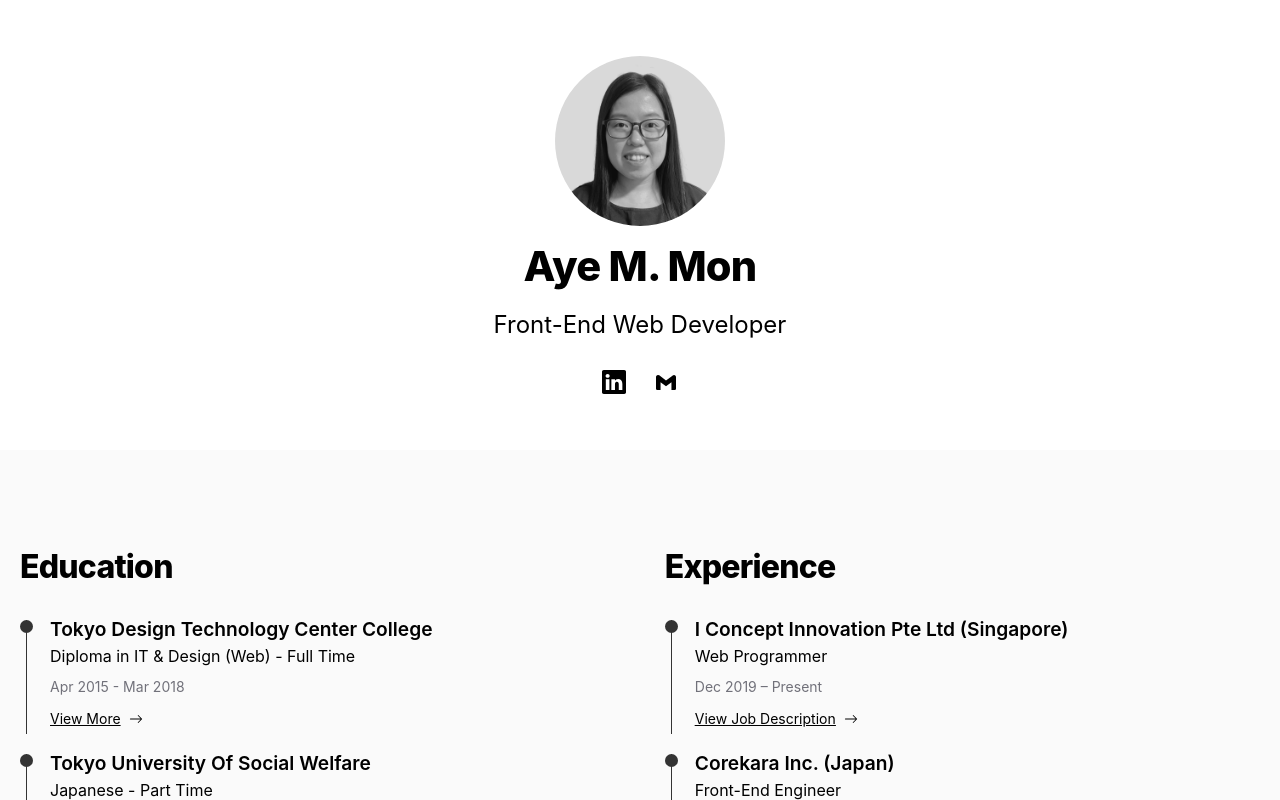
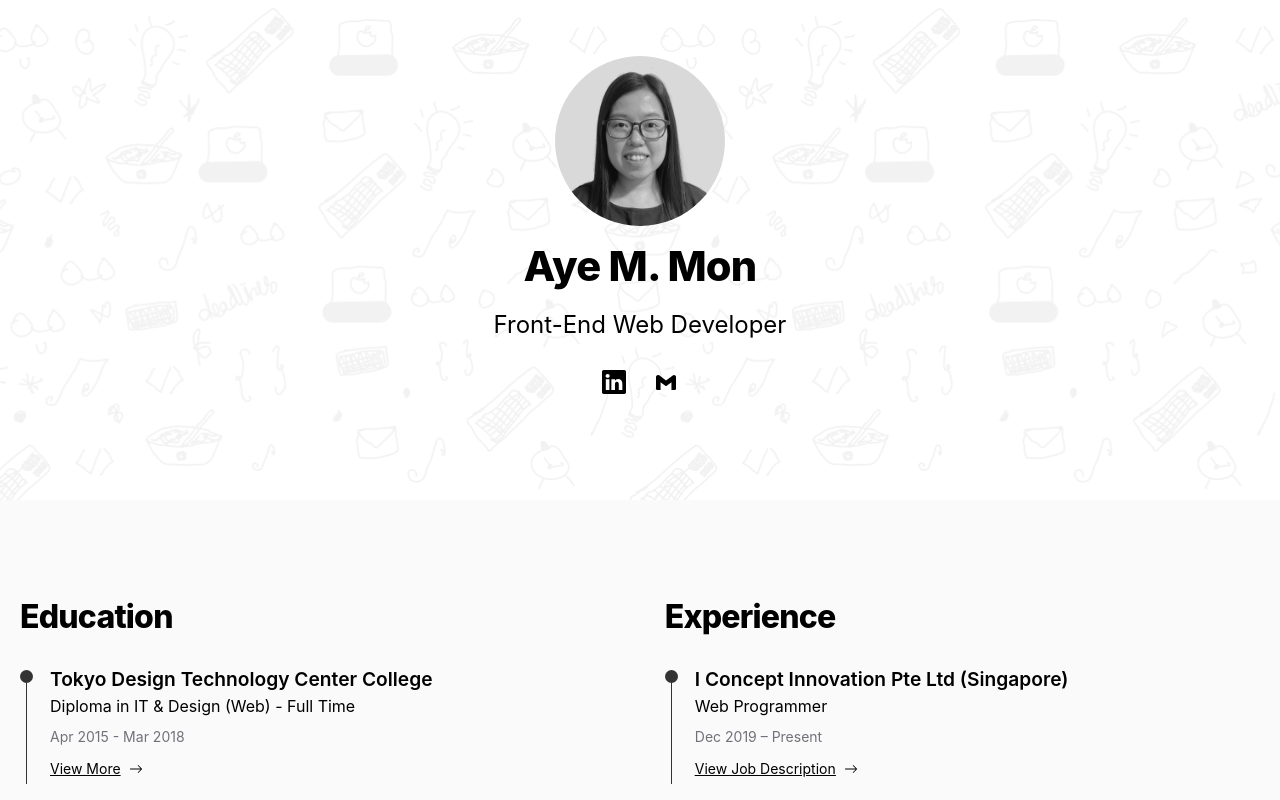
Before and after one commit to am-mon/profile-next-js, a Next.js app: page / in a window 1280 px wide. Shown: the top 800 px of the page. Built offline with nearby package versions, Linux system fonts and the light colour scheme.

Commit message:
Added bg

```diff
--- a/components/layout.js
+++ b/components/layout.js
@@ -21,9 +21,9 @@ export default function Layout({ children, home }) {
       </Head>
       <header>
         {home ? (
-          <>
+          <div className={utilStyles.home_head}>
             <Transition>
-              <div className="py-14 px-4 text-center bg-white">
+              <div className="py-14 px-4 text-center">
                 <Transition_image>
                   <Image
                     priority
@@ -42,7 +42,7 @@ export default function Layout({ children, home }) {
                 <Social_icons />
               </div>
             </Transition>
-          </>
+          </div>
         ) : (
           <>
             {/* <Link href="/">
--- a/styles/utils.module.css
+++ b/styles/utils.module.css
@@ -109,3 +109,11 @@ ul.custom_list li:nth-of-type(n + 2) {
     padding-bottom: 0;
   }
 }
+
+.home_head {
+  background: url(/assets/images/bg.png) no-repeat;
+  background-size: auto 100%;
+  background-position: top center;
+  padding-bottom: 50px;
+  background-repeat: repeat-x;
+}
```
Also changed, not shown: public/assets/images/bg.png (added).
